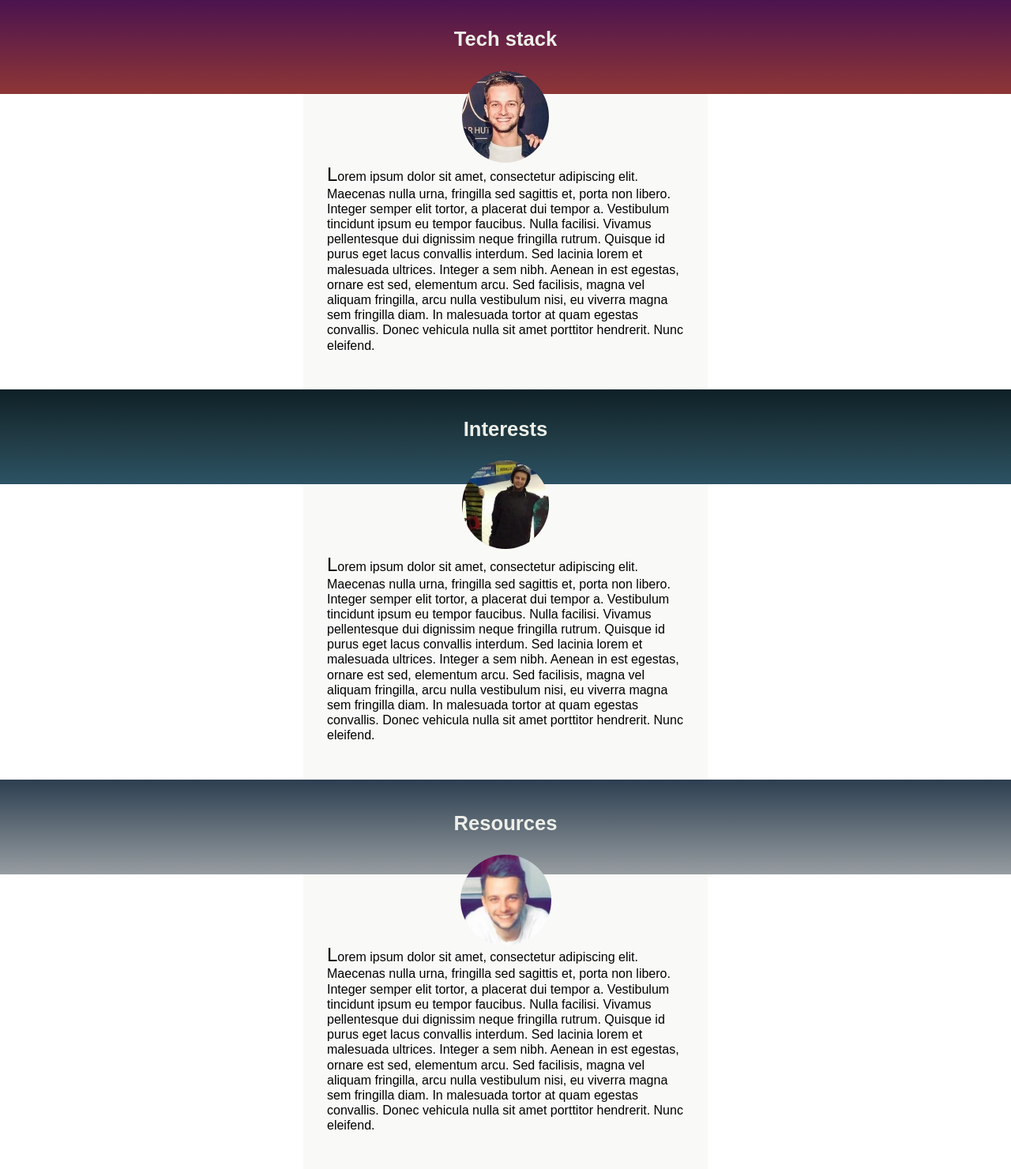
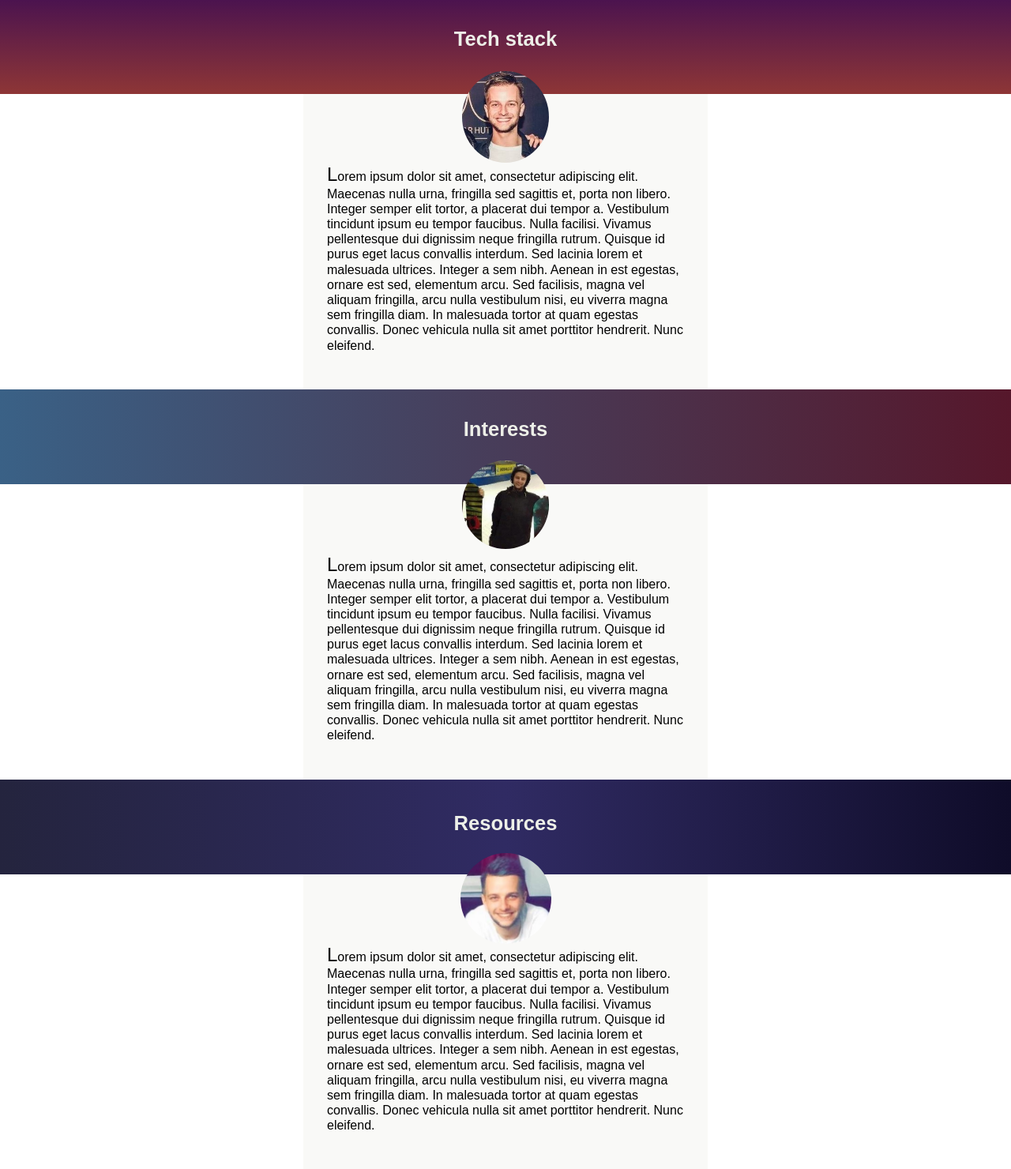
Before and after one commit to PawelKusnierek/PortfolioSite, a PHP site: page / in a window 1280 px wide. Shown: the part 595-2075 px from the top of the page at 79% size. Run offline with PHP 8.4, Linux system fonts and the light colour scheme; some libraries are stand-ins or nearby versions.

Commit message:
updating ui gradients

```diff
--- a/src/styles/bio.css
+++ b/src/styles/bio.css
@@ -85,9 +85,10 @@ section.content p {
 }
 
 .other {
-    background: #0F2027;  /* fallback for old browsers */
-    background: -webkit-linear-gradient(to right, #2C5364, #203A43, #0F2027);  /* Chrome 10-25, Safari 5.1-6 */
-    background: linear-gradient(to top, #2C5364, #203A43, #0F2027); /* W3C, IE 10+/ Edge, Firefox 16+, Chrome 26+, Opera 12+, Safari 7+ */
+    background: #3a6186;  /* fallback for old browsers */
+    background: -webkit-linear-gradient(to left, #5f182f, #3a6186);  /* Chrome 10-25, Safari 5.1-6 */
+    background: linear-gradient(to left, #56172b, #3a6186); /* W3C, IE 10+/ Edge, Firefox 16+, Chrome 26+, Opera 12+, Safari 7+ */
+
     display: flex;
     flex: 1;
     flex-direction: column;
@@ -118,9 +119,10 @@ section.content p {
 }
 
 .resources {
-    background: #bdc3c7;  /* fallback for old browsers */
-    background: -webkit-linear-gradient(to right, #2c3e50, #979da1);  /* Chrome 10-25, Safari 5.1-6 */
-    background: linear-gradient(to bottom, #2c3e50, #979da1); /* W3C, IE 10+/ Edge, Firefox 16+, Chrome 26+, Opera 12+, Safari 7+ */
+    background: #0f0c29;  /* fallback for old browsers */
+    background: -webkit-linear-gradient(to right, #24243e, #302b63, #0f0c29);  /* Chrome 10-25, Safari 5.1-6 */
+    background: linear-gradient(to right, #24243e, #302b63, #0f0c29); /* W3C, IE 10+/ Edge, Firefox 16+, Chrome 26+, Opera 12+, Safari 7+ */
+
     display: flex;
     flex: 1;
     flex-direction: column;
@@ -129,7 +131,7 @@ section.content p {
 }
 
 .resources h1 {
-    margin: 40px 0 25px 0;
+    margin: 40px 0 23px 0;
     font-family: Nunito, sans-serif;
     width: 100%;
     height: 50%;
```
